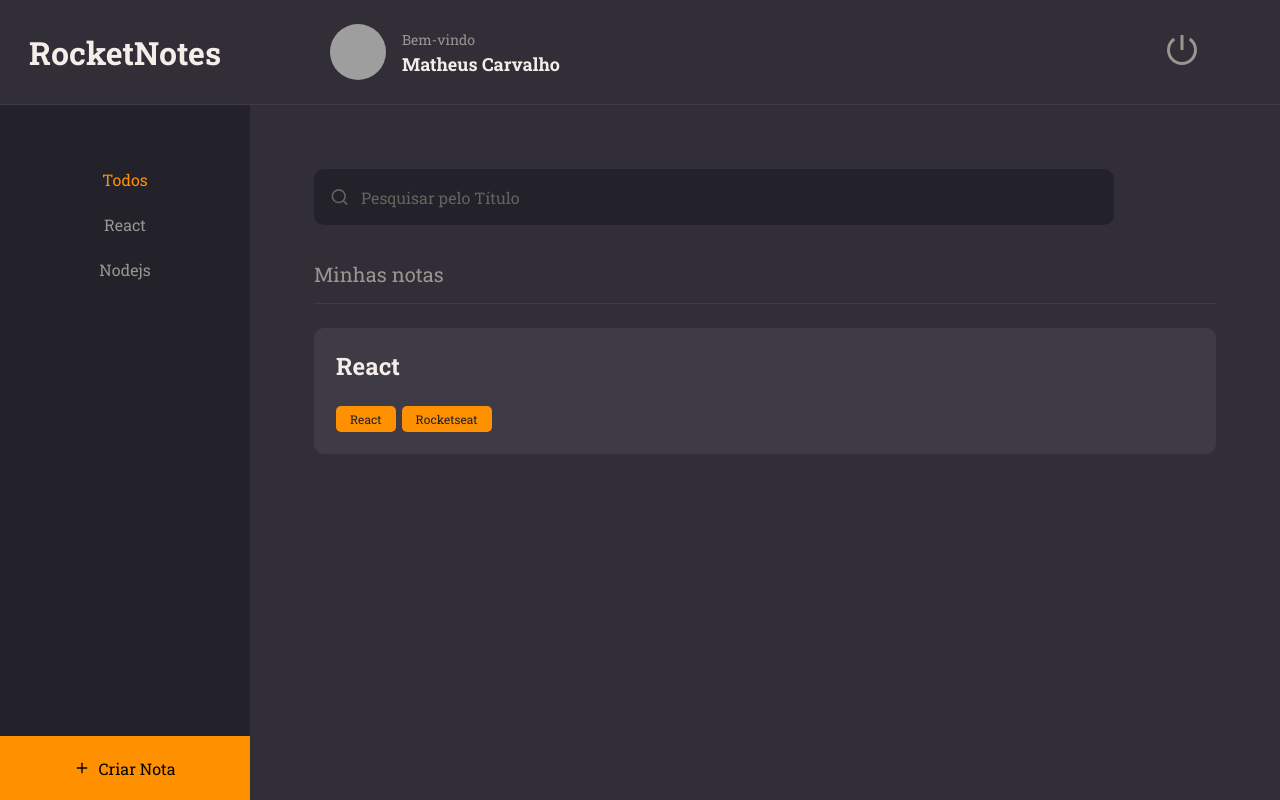
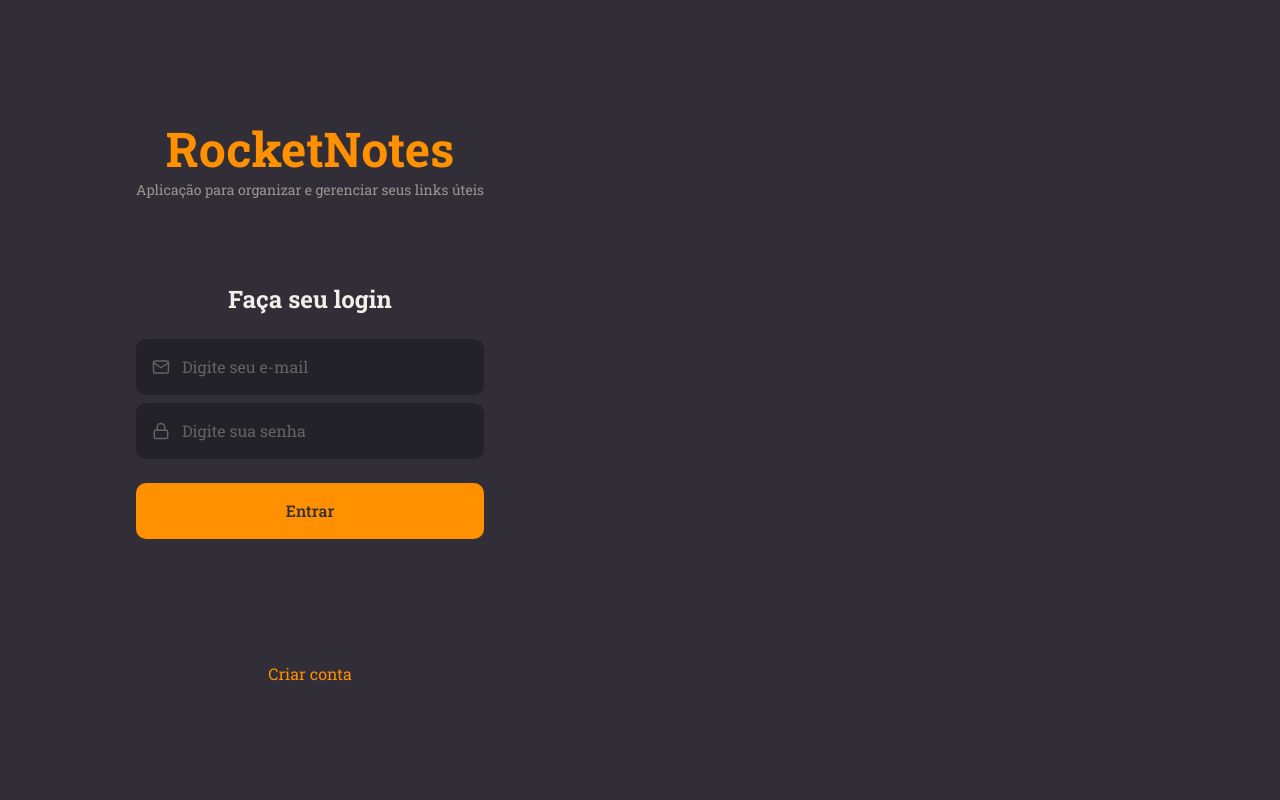
Before and after one commit to matheuscarvalhoo/rocketnotes, a React (Vite) app: page / in a window 1280 px wide. Built offline with nearby package versions, Linux system fonts and the light colour scheme; grey boxes are pictures that could not be loaded.

Commit message:
SignIn Page Create

```diff
--- a/src/components/Button/index.jsx
+++ b/src/components/Button/index.jsx
@@ -4,10 +4,9 @@ export function Button({title, ...rest}){
   return(
   <Container
   type="button"
-  isActive={isActive}
   {...rest}
   >
-    Voltar
+    {title}
   </Container>
   )
 }
--- a/src/components/Input/styles.js
+++ b/src/components/Input/styles.js
@@ -1,7 +1,7 @@
 import styled from "styled-components";
 
 export const Container = styled.div`
-  width: 100vh;
+  width: 100%;
   display: flex;
   align-items: center;
 
--- a/src/main.jsx
+++ b/src/main.jsx
@@ -1,7 +1,7 @@
 import React from 'react'
 import ReactDOM from 'react-dom/client'
 import { ThemeProvider } from 'styled-components'
-import { Home } from './pages/Home'
+import { SignIn } from './pages/SignIn'
 import GlobalStyles from './styles/global'
 import theme from './styles/theme'
 
@@ -9,7 +9,7 @@ ReactDOM.createRoot(document.getElementById('root')).render(
   <React.StrictMode>
     <ThemeProvider theme={theme}>
       <GlobalStyles/>
-     <Home />
+     <SignIn />
     </ThemeProvider>
   </React.StrictMode>,
 )
--- /dev/null
+++ b/src/pages/SignIn/index.jsx
@@ -0,0 +1,29 @@
+import { Container, Form } from "./styles";
+
+import { Button } from "../../components/Button";
+import { Input } from "../../components/Input";
+
+import { FiLock, FiMail } from "react-icons/fi";
+
+
+export function SignIn(){
+  return(
+    <Container>
+      <Form>
+        <h1>RocketNotes</h1>
+        <p>Aplicação para organizar e gerenciar seus links úteis</p>
+        <h2>Faça seu login</h2>
+
+        <Input placeholder="Digite seu e-mail" type="text" icon={FiMail}/>
+        <Input placeholder="Digite sua senha" type="password" icon={FiLock}/>
+
+        <Button title="Entrar"/>
+        <a href="http://" target="_blank" rel="noopener noreferrer">
+          Criar conta
+        </a>
+      </Form>
+
+
+    </Container>
+    )
+}
--- /dev/null
+++ b/src/pages/SignIn/styles.js
@@ -0,0 +1,43 @@
+import styled from "styled-components";
+
+export const Container = styled.div`
+  height: 100vh;
+
+  display: flex;
+  align-items: stretch;
+`
+
+export const Form = styled.form`
+  padding: 0 136px;
+
+  display: flex;
+  flex-direction: column;
+  justify-content: center;
+  align-items: center;
+
+  text-align: center;
+
+  >h1{
+    font-size: 48px;
+    color: ${({ theme }) => theme.COLORS.ORANGE};
+  }
+
+  >h2{
+  font-size: 24px;
+  margin-top: 84px;
+  margin-bottom: 24px;
+  }
+
+  >p{
+    font-size: 14px;
+    color: ${({ theme }) => theme.COLORS.GRAY_100};
+  }
+
+  >a {
+    margin-top: 124px;
+    color: ${({ theme }) => theme.COLORS.ORANGE};
+
+  }
+
+
+`
```
Also changed, not shown: src/assets/backgroundImg.png (added).
